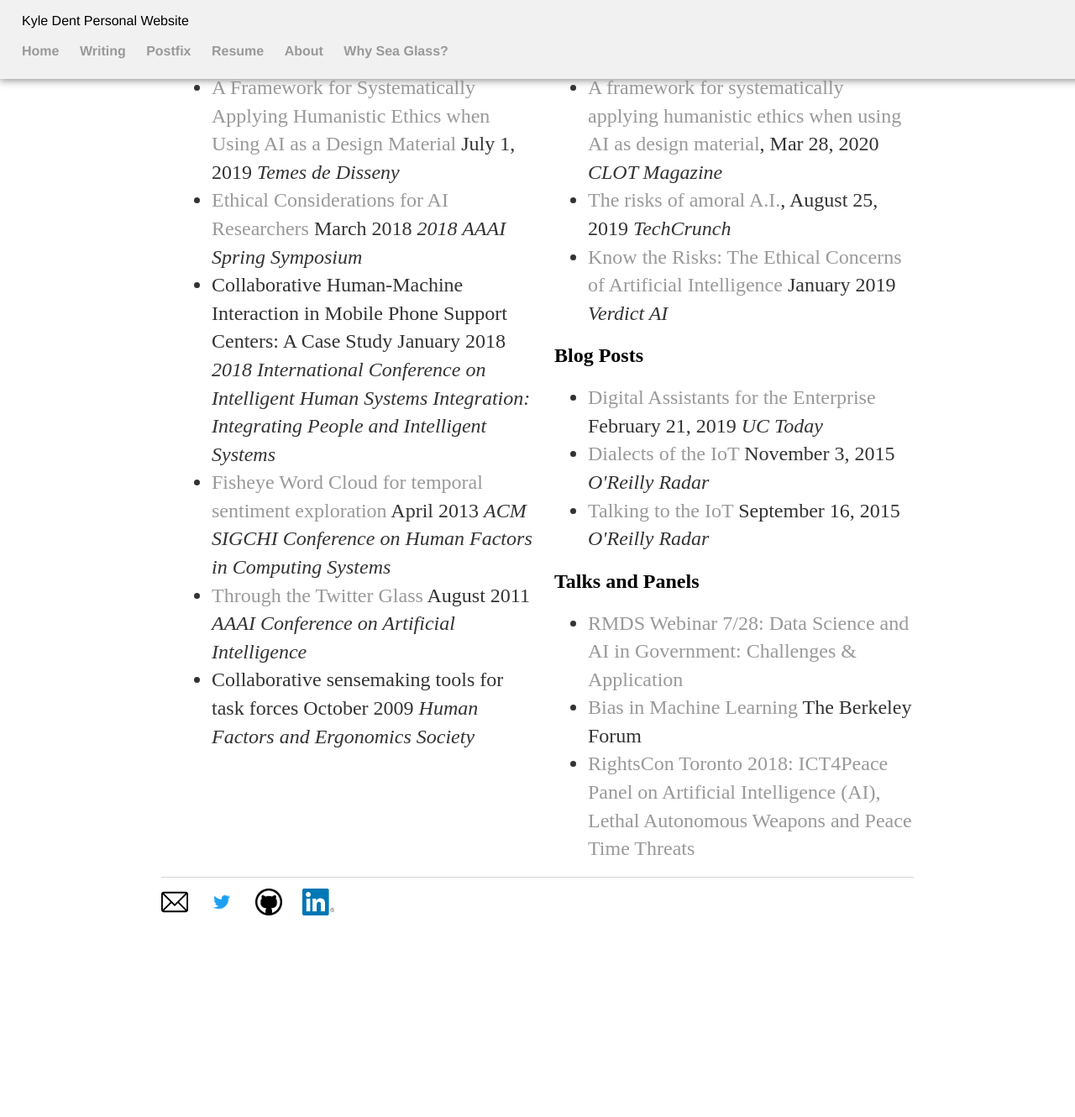
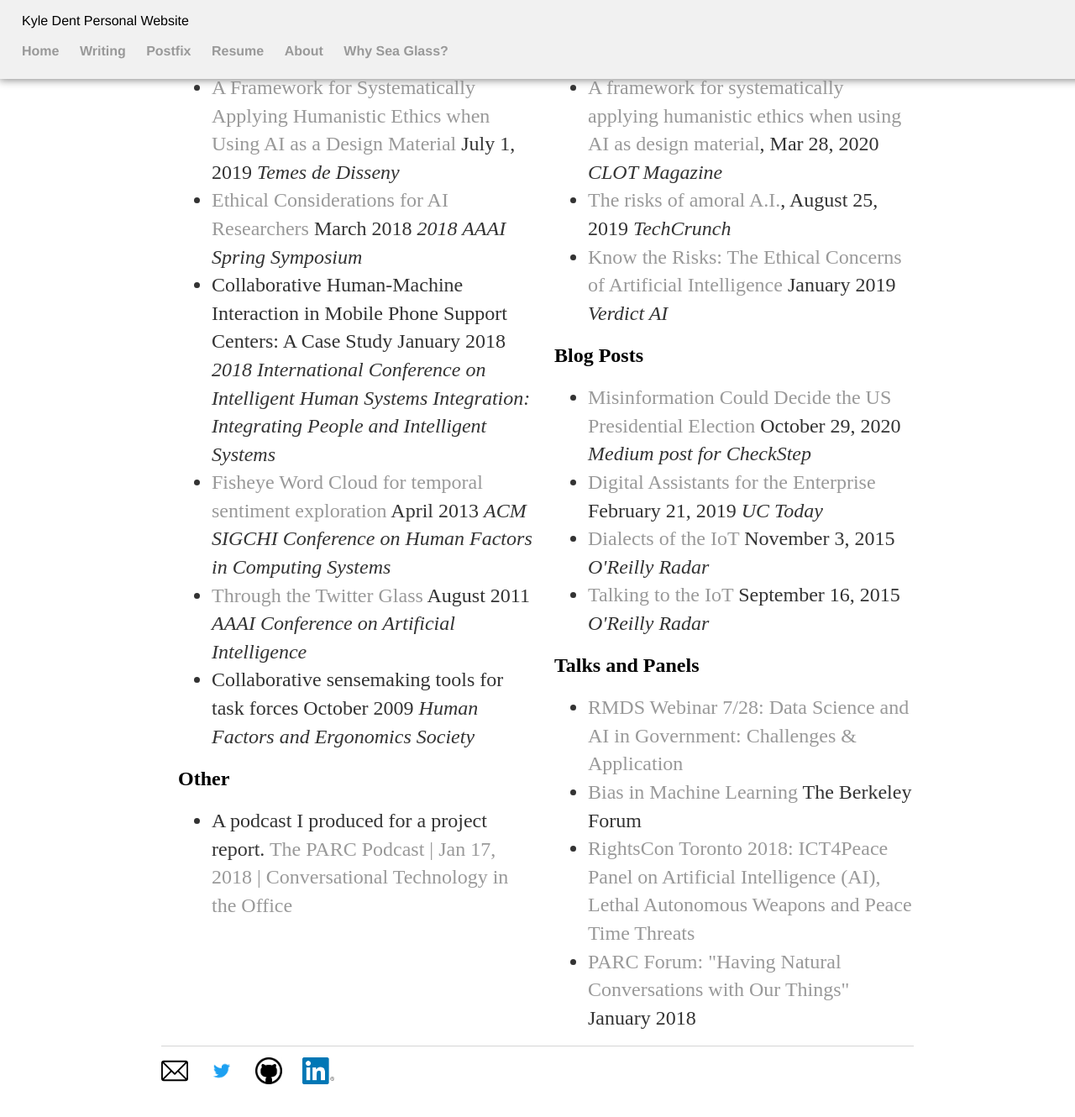
Before and after one commit to kdent/kdent.github.io, a Jekyll site: the page built from writing.html, in a window 1280 px wide and 1400 px high, scrolled down 186 px. Shown: the top 1330 px of the window at 84% size. Built offline with Jekyll 4.4.1, drawn with Linux system fonts in a browser that asks for light colours; before the commit the page ends 1385 px from its top, so only the background shows below that.

Commit message:
Adds PARC Forum and 508 podcast.

```diff
--- a/writing.html
+++ b/writing.html
@@ -30,9 +30,14 @@
 <li>Collaborative sensemaking tools for task forces October 2009 <i>Human Factors and Ergonomics Society</i></li>
 </ul>
 
-</div>
+<h2>Other</h2>
+<ul>
+<li>A podcast I produced for a project report. <a href="https://www.youtube.com/watch?v=Z7BBaR_9DZ8&t=316s">The PARC Podcast | Jan 17, 2018 | Conversational Technology in the Office</a></li>
+</ul>
 
-<div>
+</div>  <!-- End of left column -->
+
+<div>   <!-- Beginning of right column -->
 <h2>Articles</h2>
 <ul>
 <li><a href="https://www.clotmag.com/design/a-framework-for-systematically-applying-humanistic-ethics-when-using-ai-as-design-material-by-kyle-dent-richelle-dumond-mike-kuniavsky">A framework for systematically applying humanistic ethics when using AI as design material</a>, Mar 28, 2020 <i>CLOT Magazine</i></li>
@@ -42,6 +47,7 @@
 
 <h2>Blog Posts</h2>
 <ul>
+<li><a href="https://checkstep.medium.com/misinformation-could-decide-the-us-presidential-election-a5819300aef5">Misinformation Could Decide the US Presidential Election</a> October 29, 2020 <i>Medium post for CheckStep</i>
 <li><a href="https://www.uctoday.com/unified-communications/digital-assistants-for-the-enterprise/">Digital Assistants for the Enterprise</a> February 21, 2019 <i>UC Today</i></li>
 <li><a href="https://www.oreilly.com/content/talking-to-the-iot/">Dialects of the IoT</a> November 3, 2015 <i>O'Reilly Radar</i></li>
 <li><a href="">Talking to the IoT</a> September 16, 2015 <i>O'Reilly Radar</i></li>
@@ -52,7 +58,8 @@
 <ul>
 <li><a href="https://grmds.org/webinar/Data-Science-and-AI-in-Government-Challenges-Application">RMDS Webinar 7/28: Data Science and AI in Government: Challenges &amp; Application</a></li>
 <li><a href="https://berkeleyforum.org/event/bias-in-machine-learning-panel/">Bias in Machine Learning</a> The Berkeley Forum</li>
-<li><a href="https://www.youtube.com/watch?v=IWhUBSSEYk8">RightsCon Toronto 2018: ICT4Peace Panel on Artificial Intelligence (AI), Lethal Autonomous Weapons and Peace Time Threats</a>
+<li><a href="https://www.youtube.com/watch?v=IWhUBSSEYk8">RightsCon Toronto 2018: ICT4Peace Panel on Artificial Intelligence (AI), Lethal Autonomous Weapons and Peace Time Threats</a></li>
+<li><a href="https://www.youtube.com/watch?v=NDoq6u5wu40&t=50s">PARC Forum: "Having Natural Conversations with Our Things"</a> January 2018</li>
 </ul>
 
 </div>
```
